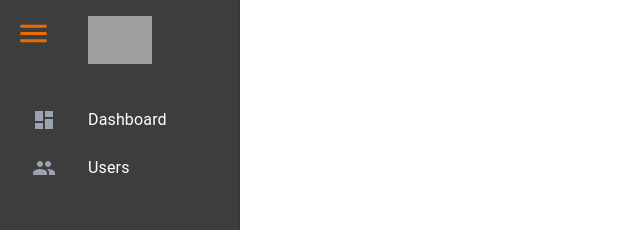
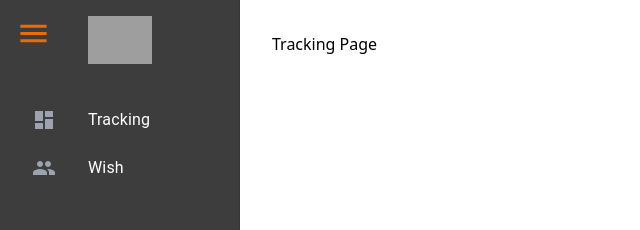
Before and after one commit to dangtrannam/fptu-teacher-day, a React (Vite) app in the folder frontend/: page /admin/tracking-user in a window 1280 px wide. Shown: the top 230 px of the page, without its empty margins (0-640 px from the left). Built offline with nearby package versions, Linux system fonts and the light colour scheme; sample sign-in values are in the browser's storage; grey boxes are pictures that could not be loaded.

Commit message:
add wish component and config route

```diff
--- a/frontend/src/components/layout/Sidebar.jsx
+++ b/frontend/src/components/layout/Sidebar.jsx
@@ -77,15 +77,15 @@ const SideBar = ({ onToggle }) => {
                             <ListItemIcon>
                                 <DashboardIcon sx={{ color: location.pathname === '/admin/tracking-user/' ? '#f27024' : '#9ca3af' }} />
                             </ListItemIcon>
-                            <ListItemText primary="Dashboard" />
+                            <ListItemText primary="Tracking" />
                         </ListItem>
                         <ListItem
                             button
                             component={Link}
-                            to="/admin/users-management/"
+                            to="/admin/wish-management/"
                             sx={{
-                                backgroundColor: location.pathname === '/admin/users-management/' ? '#374151' : 'transparent',
-                                color: location.pathname === '/admin/users-management/' ? '#f27024' : '#ffffff',
+                                backgroundColor: location.pathname === '/admin/wish-management/' ? '#374151' : 'transparent',
+                                color: location.pathname === '/admin/wish-management/' ? '#f27024' : '#ffffff',
                                 '&:hover': {
                                     backgroundColor: '#9ca3af',
                                     color: '#f27024',
@@ -95,7 +95,7 @@ const SideBar = ({ onToggle }) => {
                             <ListItemIcon>
                                 <PeopleIcon sx={{ color: location.pathname === '/admin/users-management/' ? '#f27024' : '#9ca3af' }} />
                             </ListItemIcon>
-                            <ListItemText primary="Users" />
+                            <ListItemText primary="Wish" />
                         </ListItem>
                     </List>
                     <Box mt="auto">
--- a/frontend/src/components/tracking/tracking.component.jsx
+++ b/frontend/src/components/tracking/tracking.component.jsx
@@ -3,7 +3,7 @@ import React from 'react'
 const TrackingComponent = () => {
     return (
         <div>
-
+            <h1>Tracking Page</h1>
         </div>
     )
 }
--- /dev/null
+++ b/frontend/src/components/tracking/wish.component.jsx
@@ -0,0 +1,11 @@
+import React from 'react'
+
+const WishComponent = () => {
+    return (
+        <div>
+            <h1>Wish Page</h1>
+        </div>
+    )
+}
+
+export default WishComponent
--- a/frontend/src/pages/admin/login.page.jsx
+++ b/frontend/src/pages/admin/login.page.jsx
@@ -34,7 +34,7 @@ const LoginPage = () => {
         setError('');
         try {
             await login(username, password).then(() => {
-                navigate('/admin/tracking-user')
+                navigate('/admin/tracking-user/')
             });
         } catch (error) {
             setError(error.response?.data?.message || 'Login failed. Please try again.');
--- /dev/null
+++ b/frontend/src/pages/admin/wish.page.jsx
@@ -0,0 +1,27 @@
+import React, { useState } from 'react'
+import Sidebar from '../../components/layout/Sidebar';
+import TrackingComponent from '../../components/tracking/tracking.component';
+import WishComponent from '../../components/tracking/wish.component';
+
+const WishPage = () => {
+    const [isSidebarOpen, setIsSidebarOpen] = useState(false);
+
+    const handleSidebarToggle = (isOpen) => {
+        setIsSidebarOpen(isOpen);
+    };
+
+    return (
+        <div className="flex h-screen">
+            <div className="fixed z-50">
+                <Sidebar onToggle={handleSidebarToggle} />
+            </div>
+            <div
+                className={`transition-all duration-300 ${isSidebarOpen ? 'ml-64' : 'ml-0'} flex-1 mt-8 px-4`}
+            >
+                <WishComponent />
+            </div>
+        </div>
+    );
+}
+
+export default WishPage
```
Also changed, not shown: frontend/src/main.jsx (+9 -0 lines).
